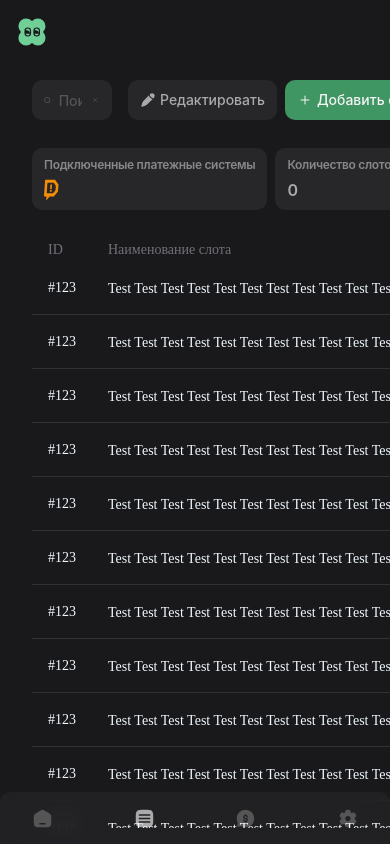
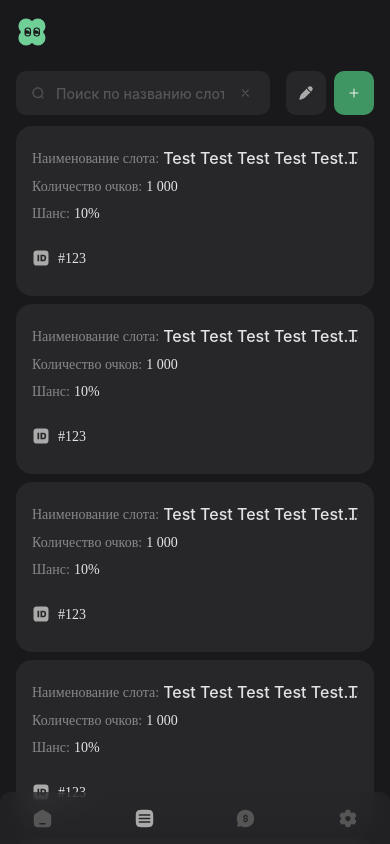
Before and after one commit to novsource/klewik-mono, a React (Vite) app in the folder apps/streamers-dashboard/: page /dashboard/1/slots in a window 390 px wide. Built offline with nearby package versions, Linux system fonts and the light colour scheme.

Commit message:
restyle(page): add adaptive auction slots page

```diff
--- a/apps/streamers-dashboard/src/pages/AuctionSlotsPage/AuctionSlotsPage.tsx
+++ b/apps/streamers-dashboard/src/pages/AuctionSlotsPage/AuctionSlotsPage.tsx
@@ -1,44 +1,65 @@
-import {
-  Card,
-  CardContainer,
-  CardContent,
-  CardHeader,
-  CardTitle,
-} from '@ui/Card/Card'
 import { Icons } from '@ui/icons'
 import SearchInput from './components/SearchInput/SearchInput'
 import { Button } from '@ui/index'
 import SlotsTable from './components/SlotsTable/SlotsTable'
 import TableCardInfo from './components/TableCardInfo/TableCardInfo'
+import { useMediaQuery } from '@hooks/useMediaQuery'
+import { tailwindScreens } from '@/lib/constants/twScreens'
+import { TableItemCard } from './components/TableItemCard/TableItemCard'
 
 type AuctionSlotsPageProps = {}
 
+const items: AuctionSlot[] = Array(20).fill({
+  _id: '123',
+  name: Array(100).fill('Test').join(' '),
+  points: 1000,
+  chance: 10,
+})
+
 const AuctionSlotsPage = (props: AuctionSlotsPageProps) => {
+  const isMediaLargeThenTablet = useMediaQuery(
+    `(min-width: ${tailwindScreens.tablet})`
+  )
+
   return (
-    <div className="grid h-full w-full grid-rows-slots gap-y-7 py-4 pl-4">
+    <div className="tablet:pl-4 tablet:py-4 tablet:gap-y-7 grid-rows-slotsTable table:grid-rows-slotsDesktop mobile:gap-y-5 mb-4 grid h-full w-full gap-y-3 pt-2">
       <div className="flex flex-nowrap items-center gap-x-4">
-        <SearchInput />
+        <SearchInput size={!isMediaLargeThenTablet ? 'lg' : 'default'} />
         <div className="flex items-center gap-x-2">
           <Button
+            size={!isMediaLargeThenTablet ? 'lg' : 'default'}
             variant={'default'}
-            startContent={<Icons.Pencil width={16} height={16} />}
+            startContent={<Icons.Pencil size="sm" />}
           >
-            Редактировать
+            {isMediaLargeThenTablet && 'Редактировать'}
           </Button>
           <Button
+            size={!isMediaLargeThenTablet ? 'lg' : 'default'}
             variant={'action'}
-            startContent={<Icons.Plus width={16} height={16} />}
+            startContent={<Icons.Plus size="sm" />}
           >
-            Добавить слот
+            {isMediaLargeThenTablet && 'Добавить слот'}
           </Button>
         </div>
       </div>
 
-      <div className="h-full w-full overflow-x-scroll">
-        <TableCardInfo />
-      </div>
+      {isMediaLargeThenTablet && (
+        <div className="h-full w-full overflow-x-scroll">
+          <TableCardInfo />
+        </div>
+      )}
 
-      <SlotsTable />
+      {isMediaLargeThenTablet ? (
+        <SlotsTable />
+      ) : (
+        <div className="h-full w-full overflow-scroll">
+          <ul className="flex h-full w-full flex-col gap-y-2">
+            {items.map((item) => (
+              <TableItemCard data={item} />
+            ))}
+          </ul>
+        </div>
+      )}
     </div>
   )
 }
```
